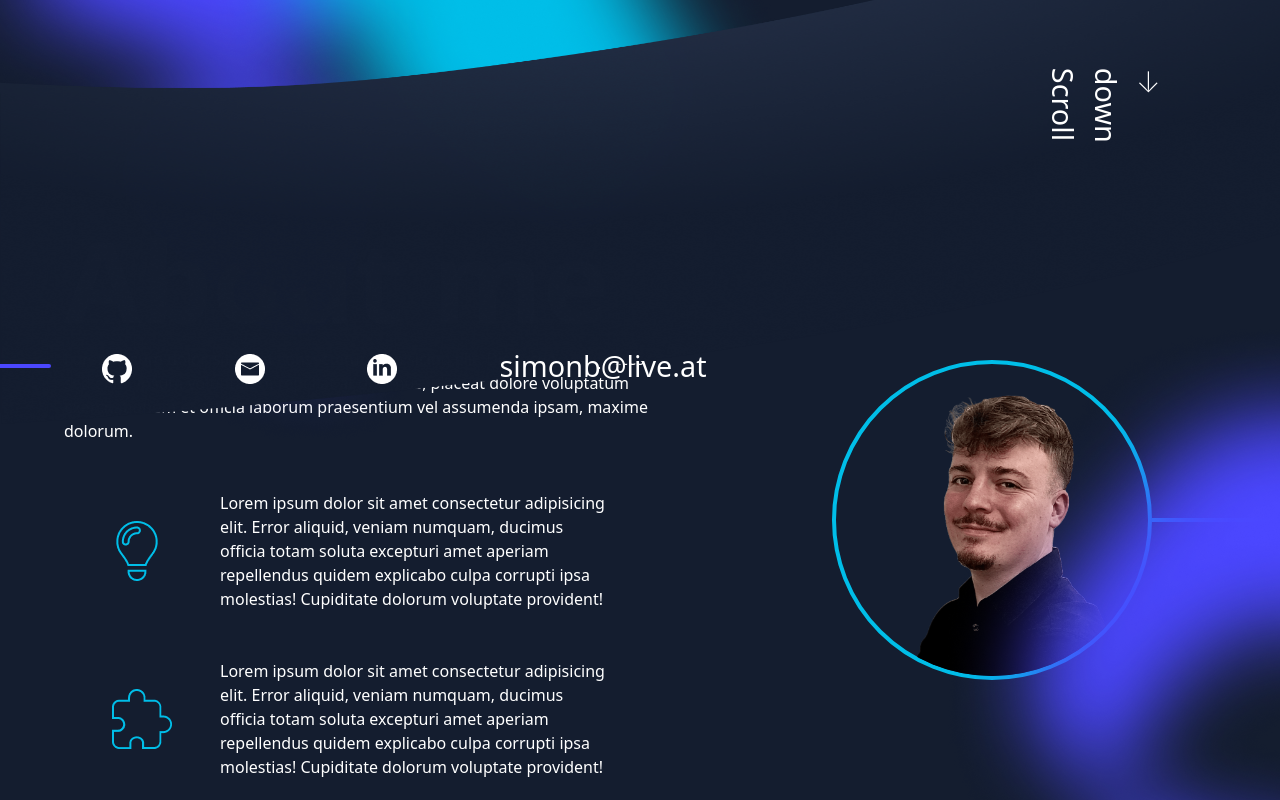
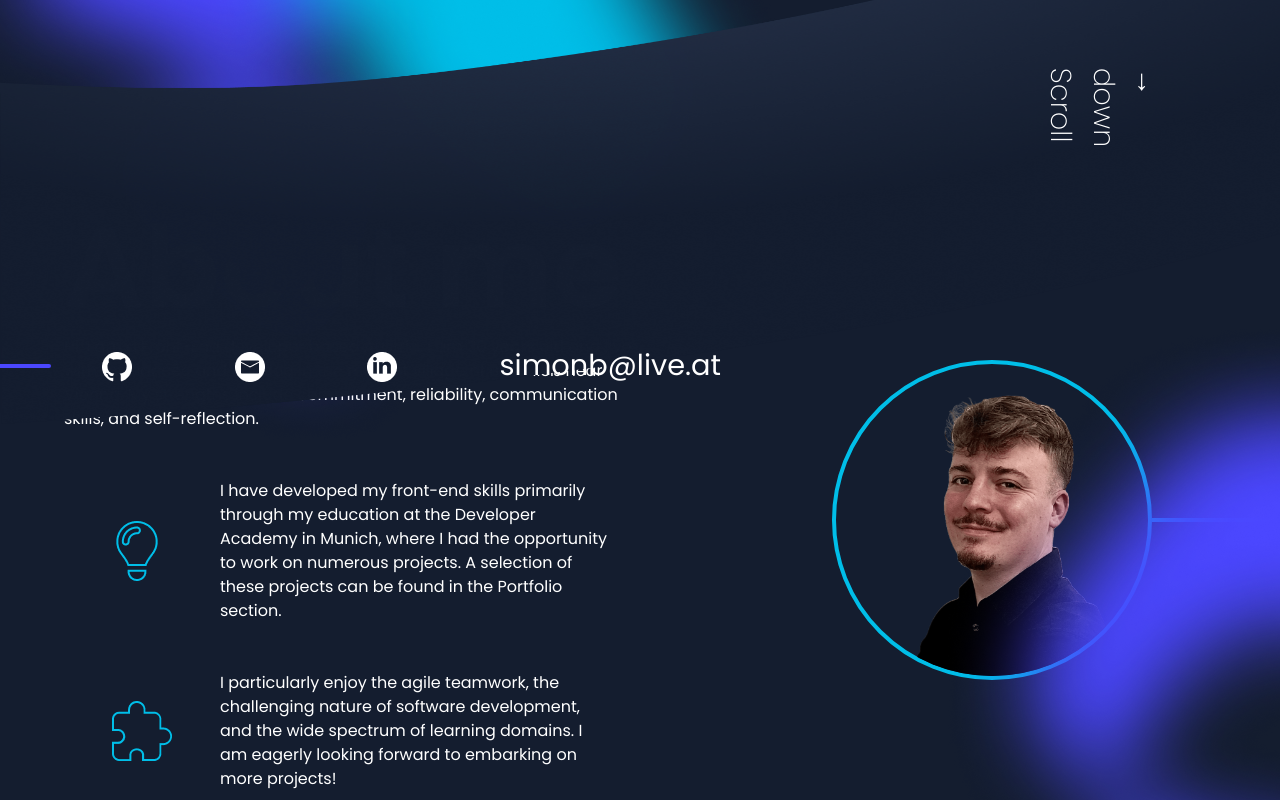
Before and after one commit to simonbrost/Portfolio-AllInkl, an Angular app: page / in a window 1280 px wide. Shown: the part 680-1480 px from the top of the page. Built offline with nearby package versions, Linux system fonts and the light colour scheme.

Commit message:
text and more CSS

```diff
--- a/src/app/about-me/about-me.component.html
+++ b/src/app/about-me/about-me.component.html
@@ -2,23 +2,25 @@
 <div class="about-me-left">
     <h1 class="section-headline">About me</h1>
     <span>
-        Lorem ipsum dolor, sit amet consectetur adipisicing elit. Distinctio, voluptates sed enim ipsum voluptatem
-        repellat at ducimus, placeat dolore voluptatum exercitationem et officia laborum praesentium vel assumenda
-        ipsam, maxime dolorum.
+        Hi, I am a Front-End developer based Austria.
+        I am 30 years old and live with my fiancée and our dog in the modest village of Bockfließ near Vienna.
+        My strengths include commitment, reliability, communication skills, and self-reflection.
     </span>
     <div>
         <div class="text-block">
             <img class="add-width" src="../../assets/img/general-icons/bulb.png">
-            <span>Lorem ipsum dolor sit amet consectetur adipisicing elit. Error aliquid, veniam numquam,
-                 ducimus officia totam soluta excepturi amet aperiam repellendus quidem explicabo culpa
-                  corrupti ipsa molestias! Cupiditate dolorum voluptate provident!
+            <span>
+                I have developed my front-end skills primarily through my education at the Developer Academy in Munich,
+                where I had the opportunity to work on numerous projects.
+                A selection of these projects can be found in the Portfolio section.
             </span>
         </div>
         <div class="text-block">
             <img src="../../assets/img/general-icons/puzzle.png">
-            <span>Lorem ipsum dolor sit amet consectetur adipisicing elit. Error aliquid, veniam numquam,
-                 ducimus officia totam soluta excepturi amet aperiam repellendus quidem explicabo culpa
-                  corrupti ipsa molestias! Cupiditate dolorum voluptate provident!
+            <span>
+                I particularly enjoy the agile teamwork, the challenging nature of software development,
+                and the wide spectrum of learning domains.
+                I am eagerly looking forward to embarking on more projects!
             </span>
         </div>
     </div>
--- a/src/app/about-me/about-me.component.scss
+++ b/src/app/about-me/about-me.component.scss
@@ -1,6 +1,7 @@
 @import './../../styles.scss';
 
 .about-me-section {
+    font-family: 'Poppins';
     padding-left: 5vw;
     height: 100vh;
     display: flex;
--- a/src/app/above-the-fold/above-the-fold.component.scss
+++ b/src/app/above-the-fold/above-the-fold.component.scss
@@ -1,6 +1,7 @@
 @import './../../styles.scss';
 
 .atf-section {
+    font-family: 'Poppins';
     padding-top: 20rem;
     height: 100vh;
     background-color: $bg;
--- a/src/app/contact/contact.component.scss
+++ b/src/app/contact/contact.component.scss
@@ -1,6 +1,7 @@
 @import './../../styles.scss';
 
 .contact-section {
+    font-family: 'Poppins';
     padding-top: 124px;
     height: 80vh;
     width: 100vw;
--- a/src/app/footer/footer.component.scss
+++ b/src/app/footer/footer.component.scss
@@ -1,6 +1,7 @@
 @import './../../styles.scss';
 
 .footer {
+    font-family: 'Poppins';
     height: 20vh;
     width: 100vw;
     background-color: $bg;
--- a/src/app/header/header.component.scss
+++ b/src/app/header/header.component.scss
@@ -1,6 +1,7 @@
 @import './../../styles.scss';
 
 section {
+    font-family: 'Poppins';
     position: fixed;
     width: 100vw;
     background-color: $bg;
--- a/src/app/my-skills/my-skills.component.scss
+++ b/src/app/my-skills/my-skills.component.scss
@@ -1,6 +1,7 @@
 @import './../../styles.scss';
 
 .my-skills-section {
+    font-family: 'Poppins';
     width: 100vw;
     height: 100vh;
     background-color: $bg;
--- a/src/app/portfolio/portfolio.component.scss
+++ b/src/app/portfolio/portfolio.component.scss
@@ -1,6 +1,7 @@
 @import './../../styles.scss';
 
 .portfolio-section {
+    font-family: 'Poppins';
     padding-top: 10rem;
     width: 100vw;
     background-color: $bg;
```
